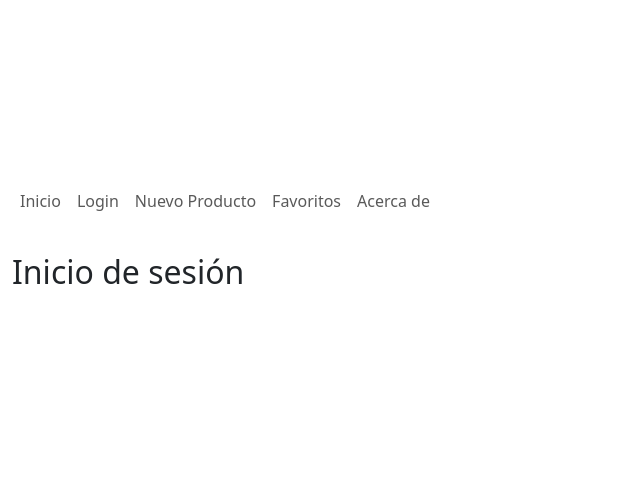
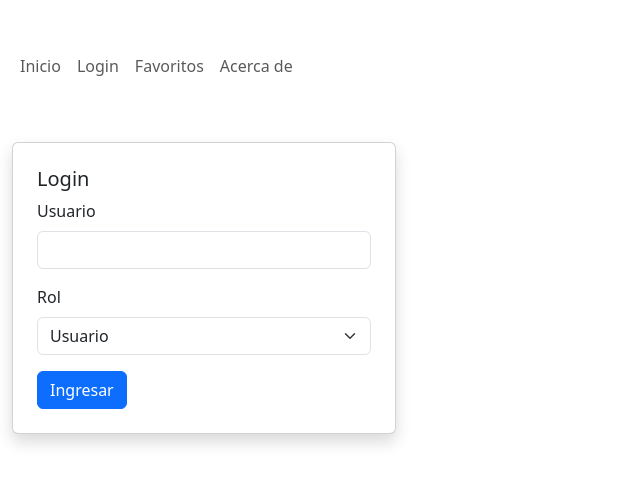
Before and after one commit to santip019/TrabajoFinalGrupo21Comision2, a React (Vite) app: page /login in a window 1280 px wide. Shown: the part 164-648 px from the top of the page, without its empty margins (0-640 px from the left). Built offline with nearby package versions, Linux system fonts and the light colour scheme.

Commit message:
Feat: Se realizo el componente Login, y se agrego respectivamente sus componentes AuthContext.jsx y AdminRoute.jsx, modificando tambien los componentes Layout.jsx y inicio.jsx.  [Fernandez Bruno]

```diff
--- a/src/App.jsx
+++ b/src/App.jsx
@@ -1,18 +1,20 @@
-import { Routes, Route } from 'react-router-dom'
-import { useState } from 'react'
-import Layout from './assets/compenents/Layout'
-import Inicio from './assets/compenents/Inicio'
-import Login from './assets/compenents/Login'
-import NuevoProducto from './assets/compenents/NuevoProducto'
-import Favoritos from './assets/compenents/Favoritos'
-import AcercaDe from './assets/compenents/AcercaDe'
-import EditarProducto from './assets/compenents/EditarProducto'
-import VerDetalles from './assets/compenents/VerDetalles'
-import Papelera from './assets/compenents/Papelera'
+import { Routes, Route } from "react-router-dom";
+import { useState } from "react";
+import Layout from './assets/compenents/Layout';
+import Inicio from './assets/compenents/Inicio';
+import Login from './assets/compenents/Login';
+import NuevoProducto from './assets/compenents/NuevoProducto';
+import Favoritos from './assets/compenents/Favoritos';
+import AcercaDe from './assets/compenents/AcercaDe';
+import EditarProducto from './assets/compenents/EditarProducto';
+import VerDetalles from './assets/compenents/VerDetalles';
+import Papelera from './assets/compenents/Papelera';
+import AdminRoute from "./routes/AdminRoute"; // 🔐 Nueva protección
 
 function App() {
   const [productos, setProductos] = useState([]);
 
+  // 🧱 Funciones principales
   const agregarProducto = (nuevoProducto) => {
     setProductos([...productos, nuevoProducto]);
   };
@@ -27,22 +29,61 @@ const restaurarProducto = (id) => {
     setProductos(productos.map(p =>
       p.id === id ? { ...p, estado: true } : p
     ));
-
   };
 
-  return(
+  return (
     <Routes>
       <Route path="/" element={<Layout />}>
-        <Route index element={<Inicio productos={productos} eliminarProducto={eliminarProducto} restaurarProducto={restaurarProducto} />} />
+        <Route
+          index
+          element={
+            <Inicio
+              productos={productos}
+              eliminarProducto={eliminarProducto}
+              restaurarProducto={restaurarProducto}
+            />
+          }
+        />
         <Route path="login" element={<Login />} />
-        <Route path="/nuevo-producto" element={<NuevoProducto agregarProducto={agregarProducto} />} />
-        <Route path="favoritos" element={<Favoritos productos={productos} />} />
-        <Route path="acerca-de" element={<AcercaDe />} />
-        <Route path="/editar-producto/:id" element={ <EditarProducto productos={productos} setProductos={setProductos} /> } />
-        <Route path="/producto/:id" element={<VerDetalles productos={productos} />} />
+
+        {/* 🔐 Ruta protegida para admin */}
+        <Route
+          path="/nuevo-producto"
+          element={
+            <AdminRoute>
+              <NuevoProducto agregarProducto={agregarProducto} />
+            </AdminRoute>
+          }
+        />
+        <Route
+          path="/editar-producto/:id"
+          element={
+            <AdminRoute>
+              <EditarProducto productos={productos} setProductos={setProductos} />
+            </AdminRoute>
+          }
+        />
+
+        {/* Rutas públicas */}
+        <Route
+          path="favoritos"
+          element={<Favoritos productos={productos} />}
+        />
+        <Route
+          path="acerca-de"
+          element={<AcercaDe />}
+        />
+        <Route
+          path="/producto/:id"
+          element={<VerDetalles productos={productos} />}
+        />
+        <Route
+          path="/papelera"
+          element={<Papelera productos={productos} />}
+        />
       </Route>
     </Routes>
-  )
+  );
 }
 
-export default App
+export default App;
--- a/src/assets/compenents/Inicio.jsx
+++ b/src/assets/compenents/Inicio.jsx
@@ -6,12 +6,14 @@ import { useNavigate } from "react-router-dom";
 import { MdDeleteForever } from "react-icons/md";
 import { useDispatch, useSelector } from "react-redux";
 import { toggleFavorito } from "../../redux/favoritos";
+import { useAuth } from "../../context/AuthContext";
 
 function Inicio({ productos, eliminarProducto, restaurarProducto }) {
   const navigate = useNavigate();
   const dispatch = useDispatch();
   const favoritos = useSelector((state) => state.favoritos);
   const [mostrarPapelera, setMostrarPapelera] = useState(false);
+  const { user } = useAuth();
 
   const productosFiltrados = productos.filter((producto) =>
     mostrarPapelera ? !producto.estado : producto.estado
@@ -34,12 +36,14 @@ function Inicio({ productos, eliminarProducto, restaurarProducto }) {
 
           {!mostrarPapelera && (
             <>
-              <Button
-                variant="success"
-                onClick={() => navigate(`/editar-producto/${producto.id}`)}
-              >
-                Editar
-              </Button>{" "}
+              {user?.role === "admin" && (
+                <Button
+                  variant="success"
+                  onClick={() => navigate(`/editar-producto/${producto.id}`)}
+                >
+                  Editar
+                </Button>
+              )}{" "}
               <Button
                 variant="info"
                 onClick={() => navigate(`/producto/${producto.id}`)}
@@ -60,6 +64,8 @@ function Inicio({ productos, eliminarProducto, restaurarProducto }) {
                   ? "★ Favorito"
                   : "☆ Marcar"}
               </Button>{" "}
+              {/*Solo el admin puede eliminar */}
+              {user?.role === "admin" && (
               <Button
                 variant="danger"
                 onClick={() => eliminarProducto(producto.id)}
@@ -68,11 +74,13 @@ function Inicio({ productos, eliminarProducto, restaurarProducto }) {
               >
                 <MdDeleteForever />
               </Button>
+               )}
             </>
           )}
 
           {mostrarPapelera && (
             <>
+            {user?.role === "admin" && (
               <Button
                 variant="success"
                 onClick={() => restaurarProducto(producto.id)}
@@ -81,6 +89,7 @@ function Inicio({ productos, eliminarProducto, restaurarProducto }) {
               >
                 Restaurar
               </Button>
+              )}
               <Badge bg="danger" className="ms-2">
                 Eliminado
               </Badge>
--- a/src/assets/compenents/Layout.jsx
+++ b/src/assets/compenents/Layout.jsx
@@ -1,7 +1,11 @@
 import { Navbar, Container, Nav } from 'react-bootstrap';
 import { Link, Outlet } from 'react-router-dom';
+import { useAuth } from '../../context/AuthContext';
+
 
 function Layout() {
+  const { user, logout } = useAuth();
+
   return (
     <>
       <Navbar expand="lg" className="navbar">
@@ -10,10 +14,13 @@ function Layout() {
           <Navbar.Collapse id="basic-navbar-nav">
             <Nav className="me-auto">
               <Nav.Link as={Link} to="/">Inicio</Nav.Link>
-              <Nav.Link as={Link} to="/login">Login</Nav.Link>
-              <Nav.Link as={Link} to="/nuevo-producto">Nuevo Producto</Nav.Link>
+              {!user && <Nav.Link as={Link} to="/login">Login</Nav.Link>}
+              {user?.role === 'admin' && (
+                <Nav.Link as={Link} to="/nuevo-producto">Nuevo Producto</Nav.Link>
+              )}
               <Nav.Link as={Link} to="/favoritos">Favoritos</Nav.Link>
               <Nav.Link as={Link} to="/acerca-de">Acerca de</Nav.Link>
+              {user && <Nav.Link onClick={logout}>Cerrar Sesión</Nav.Link>}
             </Nav>
           </Navbar.Collapse>
         </Container>
--- a/src/assets/compenents/Login.jsx
+++ b/src/assets/compenents/Login.jsx
@@ -1,4 +1,42 @@
+import { useState } from "react";
+import { useNavigate } from "react-router-dom";
+import { useAuth } from "../../context/AuthContext";
+import { Form, Button, Card } from "react-bootstrap";
+
 function Login() {
-  return <h2>Inicio de sesión</h2>;
+  const [username, setUsername] = useState("");
+  const [role, setRole] = useState("user");
+
+  const { login } = useAuth();
+  const navigate = useNavigate();
+
+  const handleSubmit = (e) => {
+    e.preventDefault();
+    login(username, role); // simulamos autenticación
+    navigate("/");
+  };
+
+  return (
+    <div className="d-flex justify-content-center mt-5">
+      <Card style={{ width: "24rem" }} className="p-4 shadow">
+        <Card.Title>Login</Card.Title>
+        <Form onSubmit={handleSubmit}>
+          <Form.Group className="mb-3">
+            <Form.Label>Usuario</Form.Label>
+            <Form.Control value={username} onChange={(e) => setUsername(e.target.value)} required />
+          </Form.Group>
+          <Form.Group className="mb-3">
+            <Form.Label>Rol</Form.Label>
+            <Form.Select value={role} onChange={(e) => setRole(e.target.value)}>
+              <option value="user">Usuario</option>
+              <option value="admin">Administrador</option>
+            </Form.Select>
+          </Form.Group>
+          <Button type="submit">Ingresar</Button>
+        </Form>
+      </Card>
+    </div>
+  );
 }
+
 export default Login;
--- /dev/null
+++ b/src/context/AuthContext.jsx
@@ -0,0 +1,23 @@
+import { createContext, useContext, useState } from "react";
+
+const AuthContext = createContext();
+
+export const useAuth = () => useContext(AuthContext);
+
+export function AuthProvider({ children }) {
+  const [user, setUser] = useState(null); // { username: '', role: 'admin' | 'user' }
+
+  const login = (username, role) => {
+    setUser({ username, role });
+  };
+
+  const logout = () => {
+    setUser(null);
+  };
+
+  return (
+    <AuthContext.Provider value={{ user, login, logout }}>
+      {children}
+    </AuthContext.Provider>
+  );
+}
--- a/src/main.jsx
+++ b/src/main.jsx
@@ -6,12 +6,15 @@ import { store } from './redux/store.js';
 import 'bootstrap/dist/css/bootstrap.min.css';
 import './index.css'
 import App from './App.jsx'
+import { AuthProvider } from './context/AuthContext';
 
 createRoot(document.getElementById('root')).render(
   <StrictMode>
     <Provider store={store}>
     <BrowserRouter>
-      <App />
+      <AuthProvider>
+        <App />
+      </AuthProvider>
     </BrowserRouter>
     </Provider>
   </StrictMode>
--- /dev/null
+++ b/src/routes/AdminRoute.jsx
@@ -0,0 +1,9 @@
+import { Navigate } from "react-router-dom";
+import { useAuth } from "../context/AuthContext";
+
+function AdminRoute({ children }) {
+  const { user } = useAuth();
+  return user?.role === "admin" ? children : <Navigate to="/login" />;
+}
+
+export default AdminRoute;
```
Lines whose indentation alone changed are shown as unchanged.
